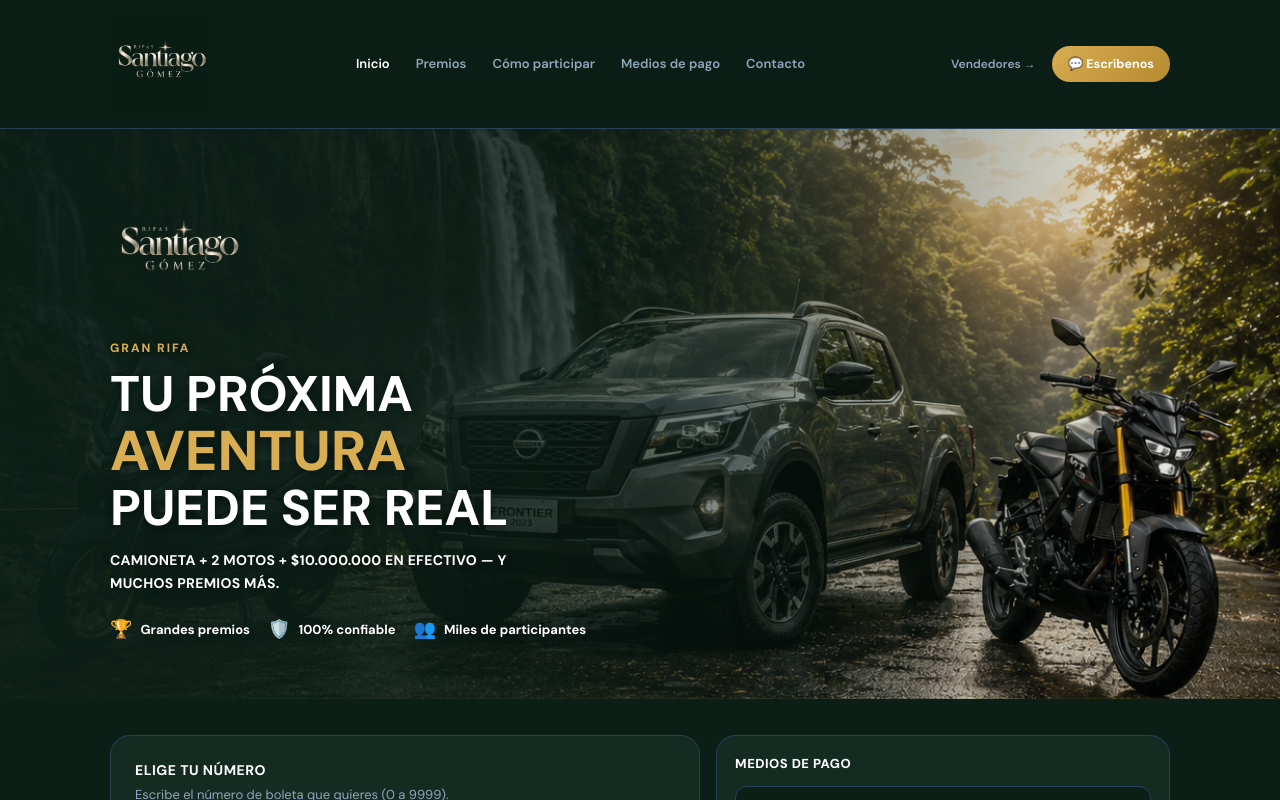
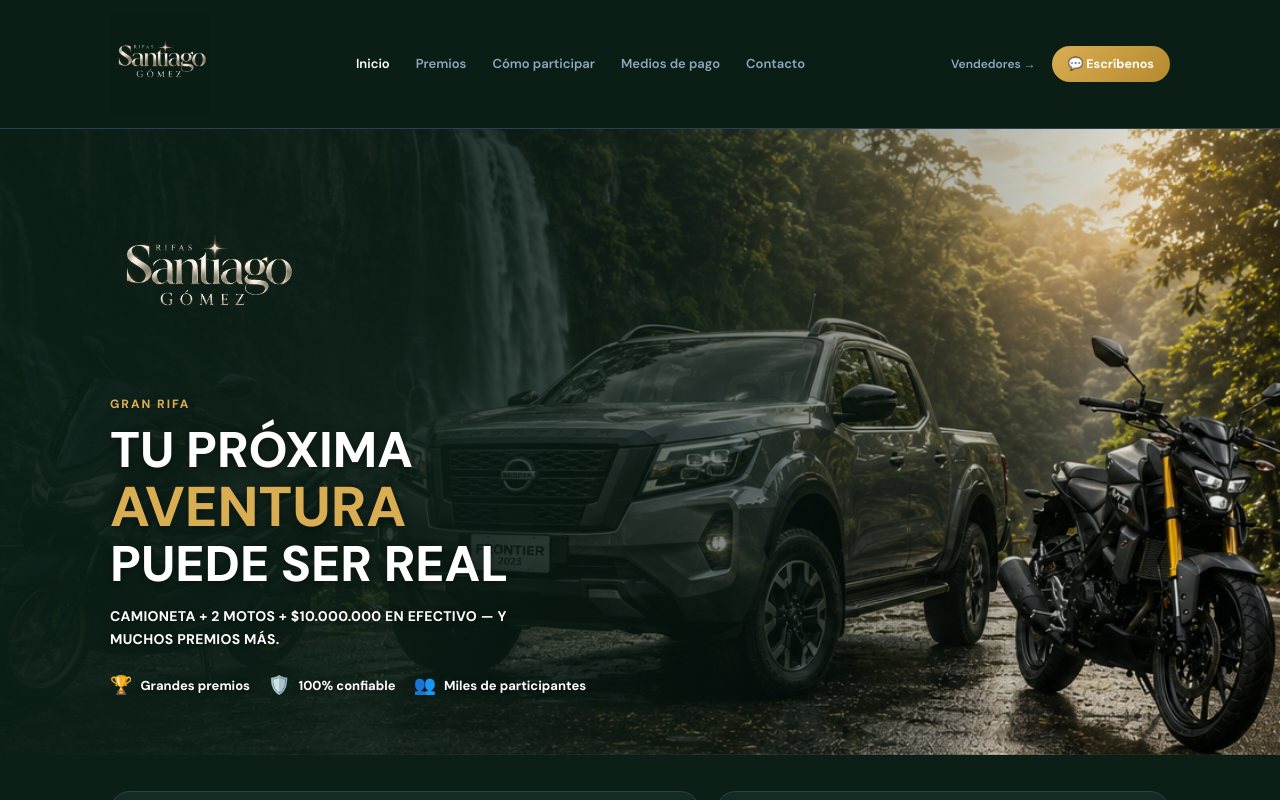
Before and after one commit to riveraalejo38-cell/rifa-digital, a Next.js app: page / in a window 1280 px wide. Shown: the top 800 px of the page. Built offline with nearby package versions, Linux system fonts and the light colour scheme.

Commit message:
Agranda el logo del hero

```diff
--- a/src/app/PublicoClient.tsx
+++ b/src/app/PublicoClient.tsx
@@ -480,7 +480,7 @@ export default function PublicoClient() {
         .prg-nav-links { display: flex; gap: 26px; }
         .prg-watermark { display: none; }
         .prg-hero-logo-wrap { position: absolute; top: 0; left: 0; right: 0; bottom: 0; max-width: 1100px; margin: 0 auto; padding: 56px 20px 0; box-sizing: border-box; pointer-events: none; }
-        .prg-hero-logo { height: clamp(80px, 16.1vw, 134px); width: auto; object-fit: contain; display: block; mix-blend-mode: screen; }
+        .prg-hero-logo { height: clamp(120px, 22vw, 190px); width: auto; object-fit: contain; display: block; mix-blend-mode: screen; }
         @media (min-width: 1400px) {
           .prg-watermark {
             display: block; position: absolute; top: 50%; right: calc(-50vw + 590px);
@@ -563,7 +563,7 @@ export default function PublicoClient() {
           <img src="/logo-wordmark-santiago-gomez.png" alt="Rifas Santiago Gómez" className="prg-hero-logo" />
         </div>
         <div className="prg-hero-content">
-          <p style={{ margin: "0 0 10px", fontSize: "12px", color: C.gold, fontWeight: 800, letterSpacing: "2px", textShadow: "0 1px 6px rgba(0,0,0,0.5)", marginTop: "clamp(100px, 18.1vw, 154px)" }}>GRAN RIFA</p>
+          <p style={{ margin: "0 0 10px", fontSize: "12px", color: C.gold, fontWeight: 800, letterSpacing: "2px", textShadow: "0 1px 6px rgba(0,0,0,0.5)", marginTop: "clamp(140px, 24vw, 210px)" }}>GRAN RIFA</p>
           <h1 className="prg-hero-title">
             Tu próxima<br />
             <span className="prg-hero-title-accent">aventura</span><br />
```
